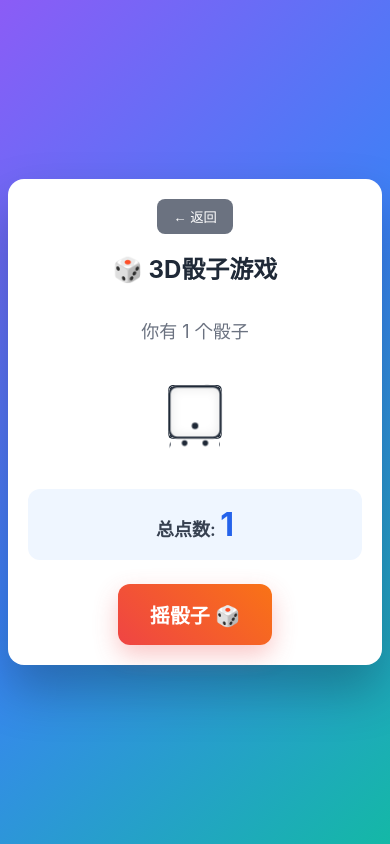
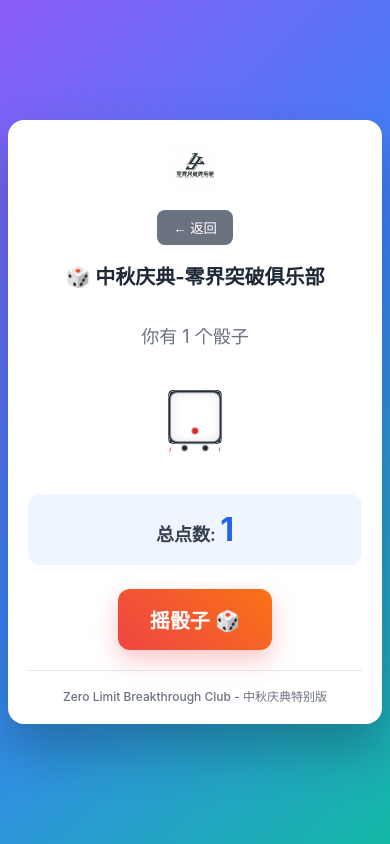
Before and after one commit to JusArthur/zeroLimitClub-diceGame, a React (Create React App) app: page / in a window 390 px wide. Both pictures are taken after a click on the button "开始游戏 🎮". Built offline with nearby package versions, Linux system fonts and the light colour scheme.

Commit message:
更新骰子游戏组件，添加俱乐部Logo和商标，修改标题及样式

```diff
--- a/src/DiceGame.css
+++ b/src/DiceGame.css
@@ -25,6 +25,73 @@
     max-width: 448px;
     width: 100%;
     text-align: center;
+  }
+
+  /* 俱乐部Logo样式 */
+  .club-logo {
+    margin-bottom: 20px;
+  }
+
+  .logo-circle {
+    width: 80px;
+    height: 80px;
+    background: linear-gradient(135deg, #3b82f6, #1e40af);
+    border-radius: 50%;
+    display: flex;
+    align-items: center;
+    justify-content: center;
+    margin: 0 auto;
+    box-shadow: 0 8px 25px rgba(59, 130, 246, 0.3);
+    border: 3px solid #gold;
+    position: relative;
+    overflow: hidden;
+  }
+
+  .logo-circle::before {
+    content: '';
+    position: absolute;
+    top: -50%;
+    left: -50%;
+    width: 200%;
+    height: 200%;
+    background: linear-gradient(45deg, transparent, rgba(255,255,255,0.2), transparent);
+    animation: logoShine 3s infinite;
+  }
+
+  .logo-text {
+    color: white;
+    font-weight: bold;
+    font-size: 12px;
+    text-shadow: 0 1px 3px rgba(0,0,0,0.3);
+    z-index: 1;
+    position: relative;
+  }
+
+  /* Logo动画 */
+  @keyframes logoShine {
+    0% { transform: rotate(0deg); }
+    100% { transform: rotate(360deg); }
+  }
+
+  /* 商标样式 */
+  .club-trademark {
+    margin-top: 24px;
+    padding-top: 20px;
+    border-top: 1px solid #e5e7eb;
+  }
+
+  .trademark-text {
+    font-size: 12px;
+    color: #6b7280;
+    margin: 0 0 8px 0;
+    font-weight: 500;
+  }
+
+  .club-slogan {
+    font-size: 11px;
+    color: #9ca3af;
+    margin: 0;
+    font-style: italic;
   }
 
   .main-title {
@@ -112,6 +179,45 @@
     max-width: 1152px;
     width: 100%;
     text-align: center;
+  }
+
+  /* 游戏页面Logo */
+  .game-logo {
+    margin-bottom: 16px;
+  }
+
+  .logo-circle-small {
+    width: 50px;
+    height: 50px;
+    background: linear-gradient(135deg, #3b82f6, #1e40af);
+    border-radius: 50%;
+    display: flex;
+    align-items: center;
+    justify-content: center;
+    margin: 0 auto;
+    box-shadow: 0 4px 15px rgba(59, 130, 246, 0.2);
+    border: 2px solid #gold;
+  }
+
+  .logo-text-small {
+    color: white;
+    font-weight: bold;
+    font-size: 8px;
+    text-shadow: 0 1px 2px rgba(0,0,0,0.3);
+  }
+
+  /* 游戏底部 */
+  .game-footer {
+    margin-top: 20px;
+    padding-top: 16px;
+    border-top: 1px solid #e5e7eb;
+  }
+
+  .footer-text {
+    font-size: 12px;
+    color: #6b7280;
+    margin: 0;
+    font-weight: 500;
   }
 
   .game-header {
@@ -308,6 +414,15 @@
     border-radius: 50%;
   }
 
+  /* 中国骰子特色：1点和4点是红色 */
+  .face-front .dot {
+    background: #dc2626; /* 1点红色 */
+  }
+
+  .face-left .dot {
+    background: #dc2626; /* 4点红色 */
+  }
+
   /* === 动画 === */
   @keyframes rollDice {
     0% {
@@ -347,7 +462,17 @@
     }
 
     .main-title, .game-title {
-      font-size: 24px;
+      font-size: 20px;
+    }
+
+    .logo-image {
+      width: 80px;
+      height: 80px;
+    }
+
+    .logo-image-small {
+      width: 50px;
+      height: 50px;
     }
 
     .dice-area {
--- a/src/DiceGame.jsx
+++ b/src/DiceGame.jsx
@@ -1,5 +1,6 @@
 import React, { useState, useEffect, useRef } from 'react';
 import './DiceGame.css'; // 需要引入CSS文件
+import logo from './pic/logo.png'; // 导入本地logo图片
 
 const DiceGame = () => {
   const [step, setStep] = useState('select');
@@ -40,7 +41,11 @@ const DiceGame = () => {
     return (
       <div className="app-container">
         <div className="select-container">
-          <h1 className="main-title">🎲 3D骰子游戏</h1>
+          {/* 俱乐部Logo */}
+          <div className="club-logo">
+            <img src={logo} alt="零界突破俱乐部" className="logo-image" />
+          </div>
+          <h1 className="main-title">🎲 中秋庆典-零界突破俱乐部</h1>
 
           <div className="select-section">
             <h2 className="section-title">选择骰子数量</h2>
@@ -67,22 +72,32 @@ const DiceGame = () => {
           >
             开始游戏 🎮
           </button>
+
+          {/* 俱乐部商标 */}
+          <div className="club-trademark">
+            <p className="trademark-text">© 2025 零界突破俱乐部 | Zero Limit Breakthrough Club</p>
+          </div>
         </div>
       </div>
     );
   }
 
-  return (
-    <div className="app-container">
-      <div className="game-container">
-        <div className="game-header">
+    return (
+      <div className="app-container">
+        <div className="game-container">
+          {/* 游戏页面Logo */}
+          <div className="game-logo">
+            <img src={logo} alt="零界突破俱乐部" className="logo-image-small" />
+          </div>
+
+          <div className="game-header">
           <button
             onClick={goBack}
             className="back-btn"
           >
             ← 返回
           </button>
-          <h1 className="game-title">🎲 3D骰子游戏</h1>
+          <h1 className="game-title">🎲 中秋庆典-零界突破俱乐部</h1>
           <div className="spacer"></div>
         </div>
 
@@ -114,9 +129,14 @@ const DiceGame = () => {
 
         {isRolling && (
           <div className="rolling-status">
-            <p className="rolling-text">骰子正在3D旋转...</p>
+            <p className="rolling-text">摇骰子中...</p>
           </div>
         )}
+
+        {/* 游戏页面底部商标 */}
+        <div className="game-footer">
+          <p className="footer-text">Zero Limit Breakthrough Club - 中秋庆典特别版</p>
+        </div>
       </div>
     </div>
   );
```
Also changed, not shown: src/pic/logo.png (added), 1 other file (tests, documents, lock files or other folders).
